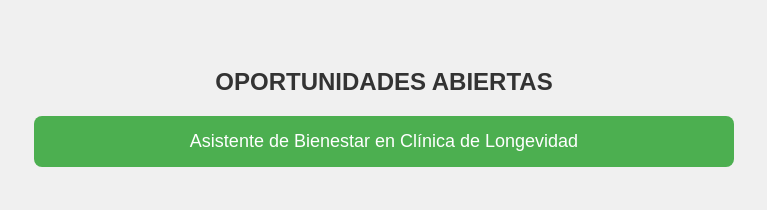
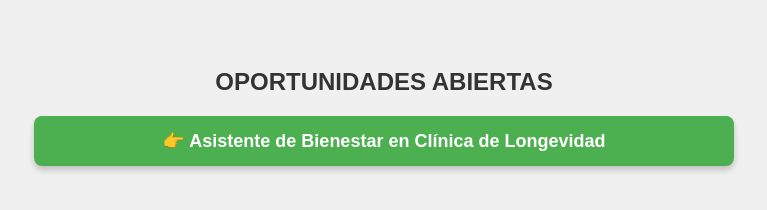
Before and after one commit to nrventurini/Examen_Seleccion_Asistente, a plain HTML site: page index.html in a window 1280 px wide. Shown: the whole page, without its empty margins (256-1023 px from the left). Drawn offline with Linux system fonts and the light colour scheme.

Commit message:
Add files via upload

```diff
--- a/index.html
+++ b/index.html
@@ -101,6 +101,25 @@
 
   .ve-subtle { color:#666; font-size:12px; }
 
+    button.btn-start {
+  display: inline-block;
+  background: #4caf50;
+  color: white;
+  font-size: 18px;
+  font-weight: bold;
+  padding: 14px 28px;
+  border: none;
+  border-radius: 8px;
+  cursor: pointer;
+  box-shadow: 0 4px 6px rgba(0,0,0,0.2);
+  transition: background 0.2s, transform 0.1s;
+}
+
+button.btn-start:hover {
+  background: #43a047;
+  transform: scale(1.02);
+}
+
 
   </style>
 
@@ -112,9 +131,8 @@
     <h2 style="text-align:center;color:#333;">OPORTUNIDADES ABIERTAS</h2>
 
   <!-- Botón para mostrar la oferta -->
-  <button onclick="toggleJob()" style="width:100%;padding:15px;font-size:18px;
-          background-color:#4caf50;color:white;border:none;border-radius:8px;cursor:pointer;">
-    Asistente de Bienestar en Clínica de Longevidad
+  <button onclick="toggleJob()" class="btn-start" style="width:100%;">
+  👉 Asistente de Bienestar en Clínica de Longevidad
   </button>
 
   <!-- Contenedor oculto que se despliega -->
@@ -468,9 +486,7 @@ function showBlock(index) {
       const el = document.getElementById(id);
     if (el) el.style.display = i === index ? 'block' : 'none';
     });
-    //const percent = ((index + 1) / bloqueIds.length) * 100;  //Esto es para actualizar progreso según el número de preguntas respondidas, pero en este estes es por pantalla, por eso lo dejo desactivado
-    //document.getElementById("progressFill").style.width = percent + "%"; //Esto es para actualizar progreso según el número de preguntas respondidas, pero en este estes es por pantalla, por eso lo dejo desactivado
-    document.getElementById("progressText").textContent = "";
+
   }
 
 
@@ -621,7 +637,6 @@ function validarEmail() {
     PctAlineacion: typeof window.__pctAlineacion === 'number' ? window.__pctAlineacion : 0,
 
     // Métrica de motivación para adherirse a mejorar salud
-    InteresPersonal: typeof window.__interesPersonal === 'number' ? window.__interesPersonal : '',
     InteresPersonalPct: typeof window.__interesPersonalPct === 'number' ? window.__interesPersonalPct : '',
 
 
@@ -675,6 +690,9 @@ function validarEmail() {
           window.__pctSec1,
           window.__pctSec2
         );
+
+        // ocultar la barra de progreso al mostrar resultados
+        document.querySelector('.progress-bar')?.classList.add('hidden');
 
         // Ocultar botones de navegación (está duplicado por seguridad aquí) para que nunca reaparezca si se renderiza algo asíncrono
         __finished = true;
@@ -834,7 +852,6 @@ if (selInteres) {
   window.__pctTop = pctTop;
   window.__pctSec1 = pctSec1;
   window.__pctSec2 = pctSec2;
-  window.__interesPersonal = interesPersonal;
   window.__interesPersonalPct = interesPersonalPct;
 
   // Trazabilidad: respuestas completas y clave
@@ -919,7 +936,7 @@ function construirFeedbackHTML(pct, buckets, top, sec1, sec2, pctTop=0, pctSec1=
         <div class="ve-kpi">
           <div class="ve-badge">Interés personal en salud</div>
           <div style="margin-top:6px;">
-            <strong>${window.__interesPersonal}/5</strong> (${window.__interesPersonalPct}%)
+            <strong>${window.__interesPersonalPct}%</strong>
             <div class="ve-meter" aria-label="Nivel de interés personal" style="margin-top:6px;">
               <div class="ve-meter-fill" style="width:${window.__interesPersonalPct}%"></div>
             </div>
```
